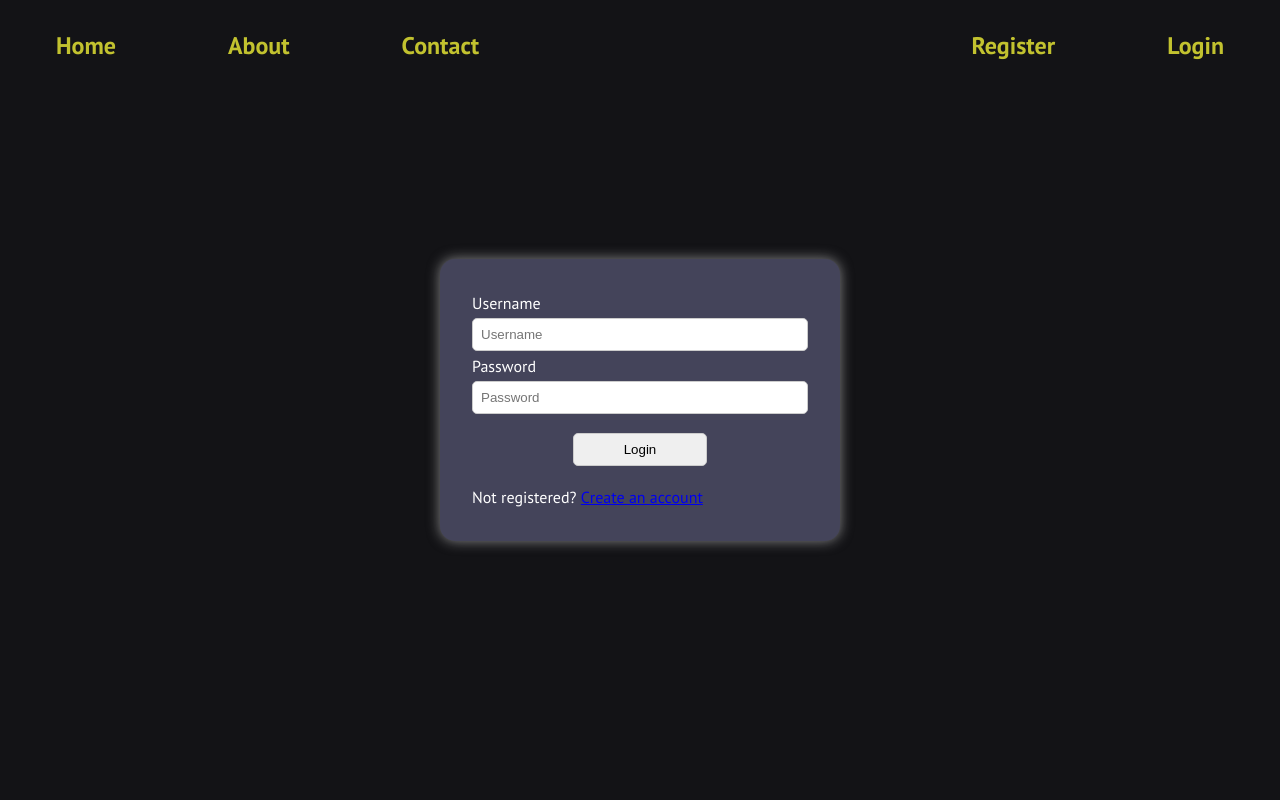
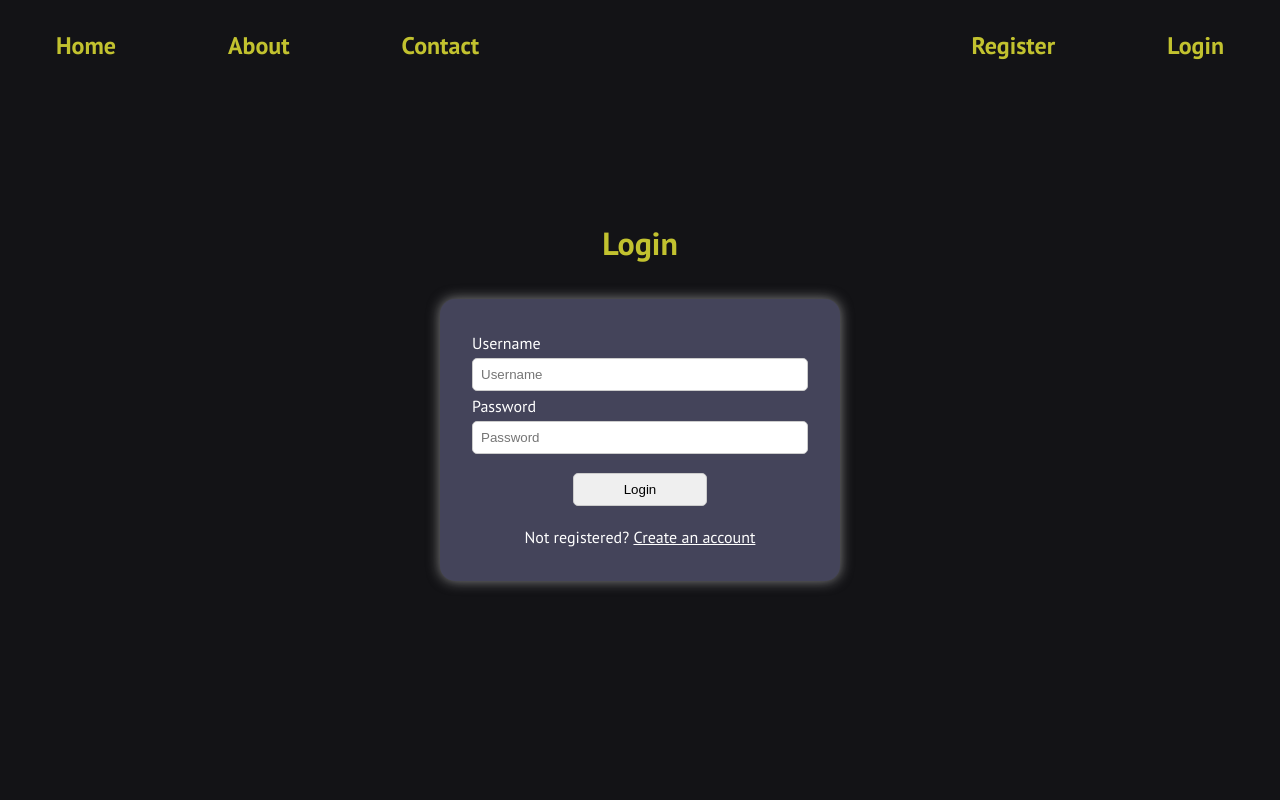
Before and after one commit to IvoGeorgievx/HistoryMuseum, a Flask app: page /login in a window 1280 px wide. Run offline with Flask 3, Linux system fonts and the light colour scheme.

Commit message:
adding features

```diff
--- a/frontend/static/css/login/login.css
+++ b/frontend/static/css/login/login.css
@@ -11,21 +11,17 @@ body {
 .login-page {
     display: flex;
     justify-content: center;
+    flex-direction: column;
     align-items: center;
     min-height: 100vh;
 }
 
-.login-form {
-    display: flex;
-    flex-direction: column;
-    justify-content: center;
-    gap: 3px;
-    width: 400px;
-    min-width: 200px;
-    background-color: #44445a;
-    border-radius: 15px;
-    padding: 2rem;
-    box-shadow: 0 0 13px rgba(246, 246, 246, 0.5);
+.message {
+    text-align: center;
+}
+
+.message a {
+    color: white;
 }
 
 .login-form input {
--- a/frontend/static/css/register/register.css
+++ b/frontend/static/css/register/register.css
@@ -19,7 +19,7 @@ body {
     flex-direction: column;
 }
 
-.reg-container h1 {
+.auth-heading {
     margin-bottom: 2rem;
     color: #C2C22FFF;
 }
--- a/frontend/static/js/register.js
+++ b/frontend/static/js/register.js
@@ -42,12 +42,12 @@ async function register(e) {
             body: JSON.stringify(body)
         })
         const responseData = await response.json()
-        console.log(responseData)
         if (response.status === 201) {
             const hiddenRegDiv = document.querySelector('.reg-success')
             const regForm = document.querySelector('.reg-form')
             hiddenRegDiv.style.display = 'flex'
             regForm.style.display = 'none'
+            localStorage.setItem('token', responseData.token)
         } else if (response.status === 400) {
             for (const value of Object.values(responseData)) {
                 if (value.hasOwnProperty('email')) {
--- a/frontend/templates/login.html
+++ b/frontend/templates/login.html
@@ -12,8 +12,9 @@
 <body>
 {% block content %}
 <div class="login-page">
+    <h1 class="auth-heading">Login</h1>
     <div class="form">
-        <form class="login-form" action="{{ url_for('login') }}" method="post">
+        <form class="reg-form" action="{{ url_for('login') }}" method="post">
             <label for="username">Username</label>
             <input type="text" name="username" placeholder="Username"/>
             <label for="password">Password</label>
--- a/frontend/templates/register.html
+++ b/frontend/templates/register.html
@@ -15,7 +15,7 @@
 <body>
 {% block content %}
     <div class="reg-container">
-        <h1>Create an account</h1>
+        <h1 class="auth-heading">Create an account</h1>
         <form class="reg-form" action="{{ url_for('register') }}" method="post">
             <label for="username">Username</label>
             <input type="text" id="username" name="username" placeholder="Username">
```
Also changed, not shown: managers/auth.py (line endings or trailing spaces).
